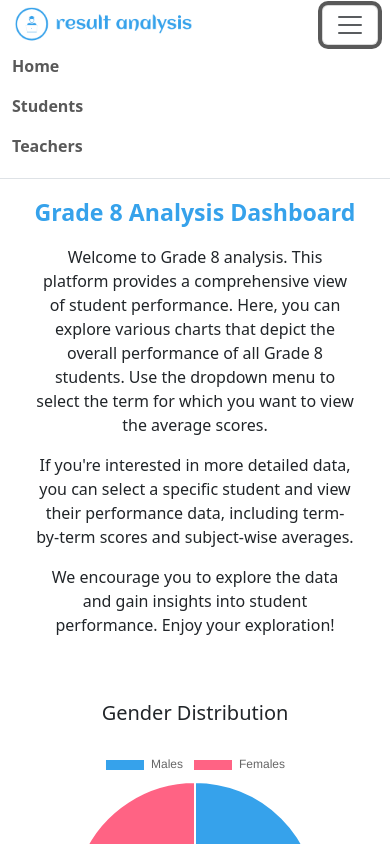
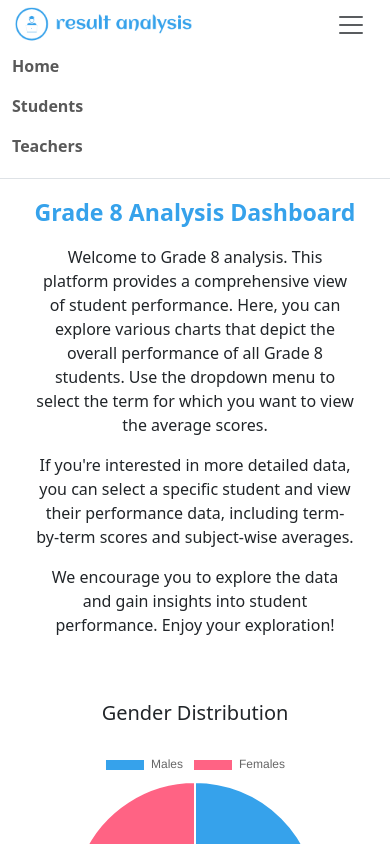
Before and after one commit to fraciah/result-analysis, a React (Vite) app: page / in a window 390 px wide. Both pictures are taken after a click on the button "Toggle navigation". Shown: the top 844 px of the page. Built offline with nearby package versions, Linux system fonts and the light colour scheme.

Commit message:
Add responsive navigation menu

```diff
--- a/src/layouts/Navbar.jsx
+++ b/src/layouts/Navbar.jsx
@@ -5,6 +5,7 @@ import "./layout.css";
 
 const Navbar = () => {
   const [scrolled, setScrolled] = useState(false);
+  const [ isOpen, setIsOpen ] = useState(false);
 
   useEffect(() => {
     const handleScroll = () => {
@@ -28,19 +29,19 @@ const Navbar = () => {
         <div className="logo-container">
           <img src={logo} className="img-fluid" alt="logo"/>
         </div>
-        <button className="navbar-toggler" type="button" data-bs-toggle="collapse" data-bs-target="#navbarSupportedContent" aria-controls="navbarSupportedContent" aria-expanded="false" aria-label="Toggle navigation">
+        <button style={{border:'none', outline: 'none', boxShadow: 'none'}} className="navbar-toggler" type="button" data-bs-toggle="collapse" data-bs-target="#navbarSupportedContent" aria-controls="navbarSupportedContent" aria-expanded={isOpen} aria-label="Toggle navigation" onClick={() => setIsOpen(!isOpen)}>
           <span className="navbar-toggler-icon"></span>
         </button>
-        <div className="collapse navbar-collapse" id="navbarSupportedContent">
+        <div className={`collapse navbar-collapse ${isOpen ? 'show' : ''}`} id="navbarSupportedContent">
           <ul className="navbar-nav ms-auto mb-2 mb-lg-0">
             <li className="nav-item">
-              <Link to="/" className="nav-link me-4 fw-semibold">Home</Link>
+              <Link to="/" className="nav-link me-4 fw-semibold" onClick={() => setIsOpen(false)}>Home</Link>
             </li>
             <li className="nav-item">
-              <Link to="/students" className="nav-link me-4 fw-semibold">Students</Link>
+              <Link to="/students" className="nav-link me-4 fw-semibold" onClick={() => setIsOpen(false)}>Students</Link>
             </li>
             <li className="nav-item">
-              <Link to="/teachers" className="nav-link me-4 fw-semibold">Teachers</Link>
+              <Link to="/teachers" className="nav-link me-4 fw-semibold" onClick={() => setIsOpen(false)}>Teachers</Link>
             </li>
           </ul>
         </div>
```
